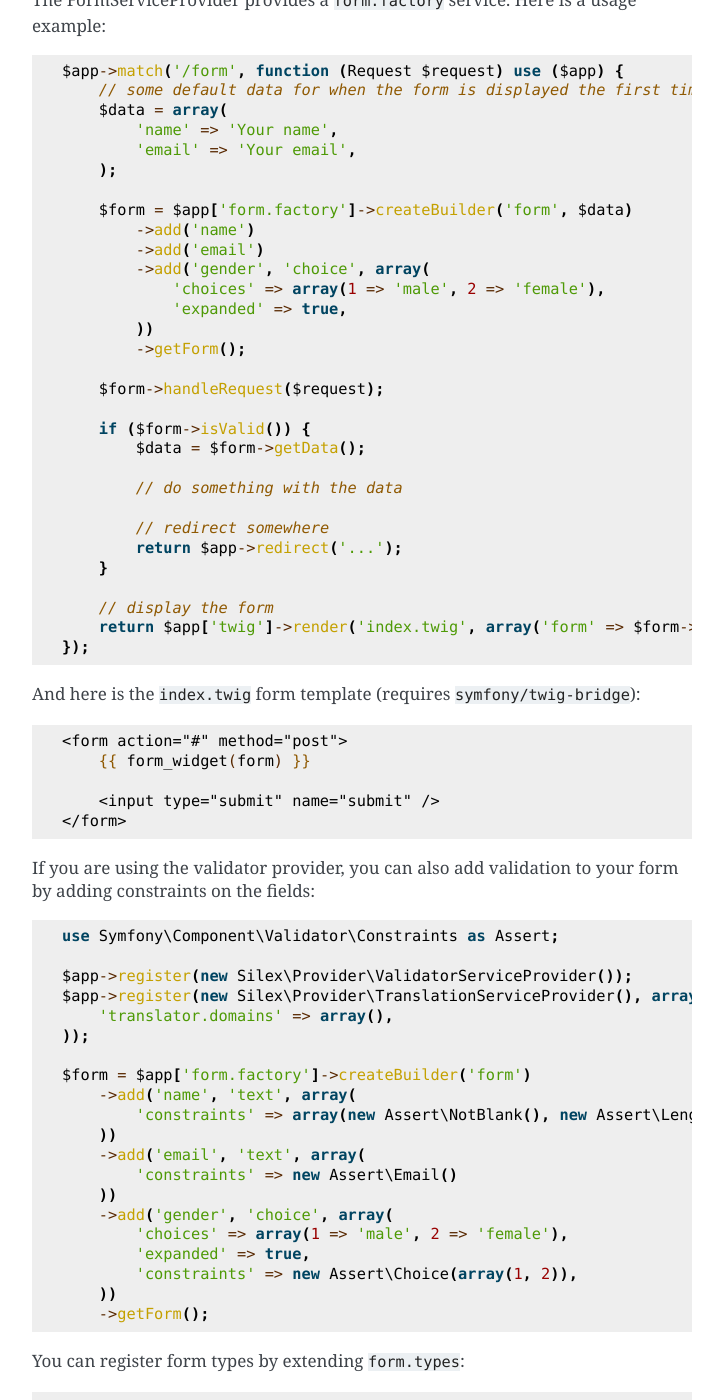
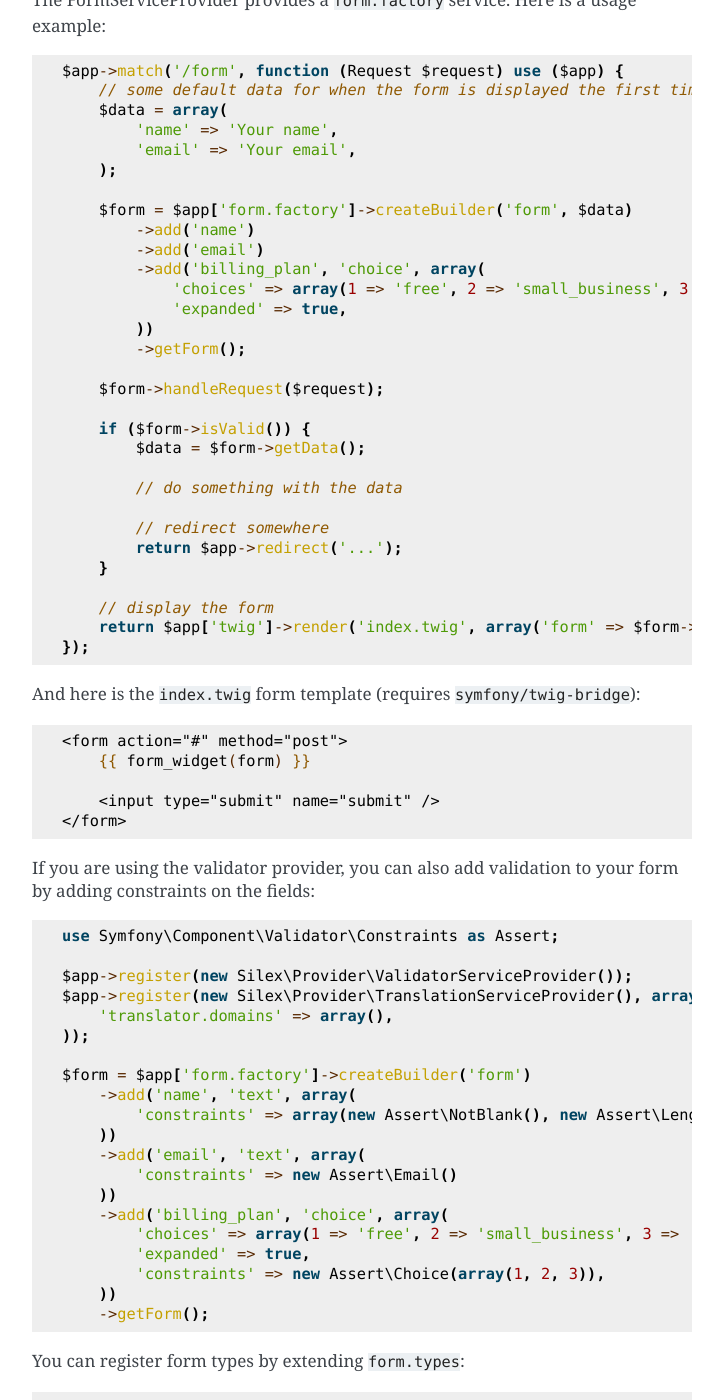
Before and after one commit to silexphp/Silex, a Sphinx documentation site: the page built from doc/providers/form.rst, in a window 1280 px wide and 1400 px high, scrolled down 1595 px. Shown: the whole window, without its empty margins (388-1111 px from the left). Built offline with Sphinx 7.4.7, drawn with Linux system fonts in a browser that asks for light colours.

Commit message:
Replace binary gender examples with something that is actually single-choice
In order to include people who do not fit into the gender binary, gender fields really should be a free-form text field. As such, this patch changes the `choices` example to use a billing plan instead.

# References

* http://gender.wikia.com/wiki/Non-binary
* https://en.wikipedia.org/wiki/Genderqueer
* https://modelviewculture.com/pieces/the-argument-for-free-form-input
* https://www.facebook.com/

```diff
--- a/doc/providers/form.rst
+++ b/doc/providers/form.rst
@@ -91,8 +91,8 @@ example::
         $form = $app['form.factory']->createBuilder('form', $data)
             ->add('name')
             ->add('email')
-            ->add('gender', 'choice', array(
-                'choices' => array(1 => 'male', 2 => 'female'),
+            ->add('billing_plan', 'choice', array(
+                'choices' => array(1 => 'free', 2 => 'small_business', 3 => 'corporate'),
                 'expanded' => true,
             ))
             ->getForm();
@@ -139,10 +139,10 @@ form by adding constraints on the fields::
         ->add('email', 'text', array(
             'constraints' => new Assert\Email()
         ))
-        ->add('gender', 'choice', array(
-            'choices' => array(1 => 'male', 2 => 'female'),
+        ->add('billing_plan', 'choice', array(
+            'choices' => array(1 => 'free', 2 => 'small_business', 3 => 'corporate'),
             'expanded' => true,
-            'constraints' => new Assert\Choice(array(1, 2)),
+            'constraints' => new Assert\Choice(array(1, 2, 3)),
         ))
         ->getForm();
 
```
